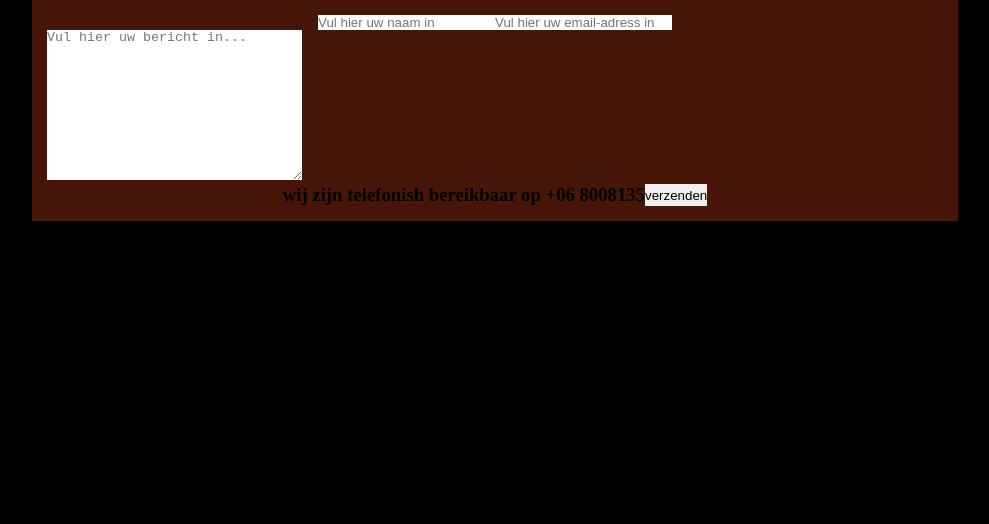
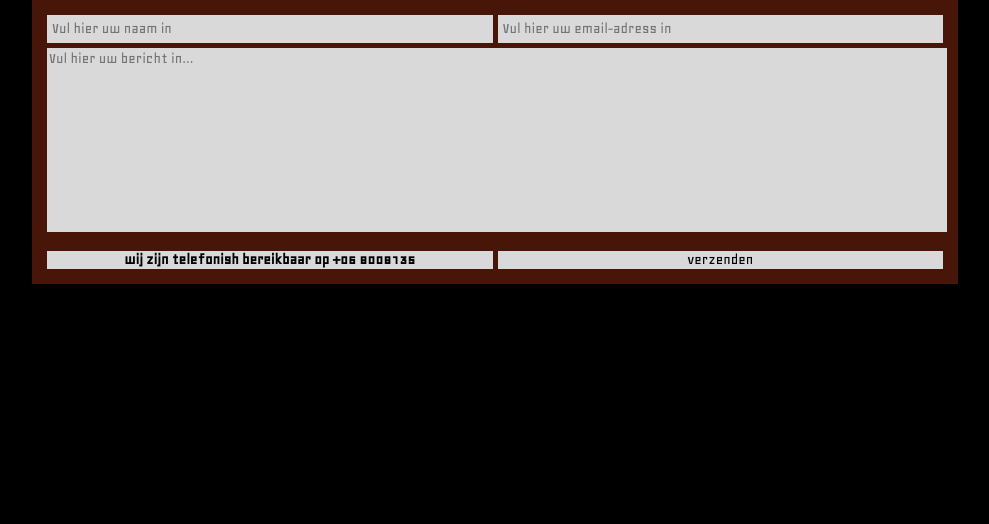
Before and after one commit to horizoncollege/project-1---scrum-sigma-boys, a PHP site: page /contact.php in a window 1280 px wide. Shown: the part 197-721 px from the top of the page, without its empty margins (96-1085 px from the left). Run offline with PHP 8.4, Linux system fonts and the light colour scheme.

Commit message:
Add files via upload

```diff
--- a/Code/style/contact.css
+++ b/Code/style/contact.css
@@ -4,9 +4,9 @@
 }
 
 #contactform{
-    position:relative;
+     position:relative;
     border: 5px;
-    border-color: #471609;
+     border-color: #471609;
     border-width: 15px;
     border-style: solid;
     display: flex;
@@ -16,6 +16,7 @@
     width: 70%;
     height:50%;
     margin-left: 10%;
+    min-width: 70%;
 }
 #top{
     display: flex;
@@ -30,7 +31,7 @@
 span{
     color:#019482;
 }
-#InputTop{
+#inputtop{
 
     width: 50%;
     height: 100%;
@@ -42,11 +43,11 @@ span{
     border-width: 100%;
 }
 
-#InputTop:first-child{
+#inputtop:first-child{
     margin-right: 5px;
 }
 
-#InputCenter{
+#inputcenter{
     width: 100%;
     height: 100%;
     font-family: Geo;
@@ -56,7 +57,7 @@ span{
     resize: none;
     padding: 2px;
 }
-#Inputbottem{
+#inputbottem{
     margin-top: 15px;
     font-family: Geo;
     font-size: 100%;
@@ -65,10 +66,9 @@ span{
     background-color: white;
     background: #D9D9D9;
 }
-#Inputbottem:first-child{
+#inputbottem:first-child{
     margin-right: 5px;
 }
-
 
 button:hover{
     cursor: pointer;
```
